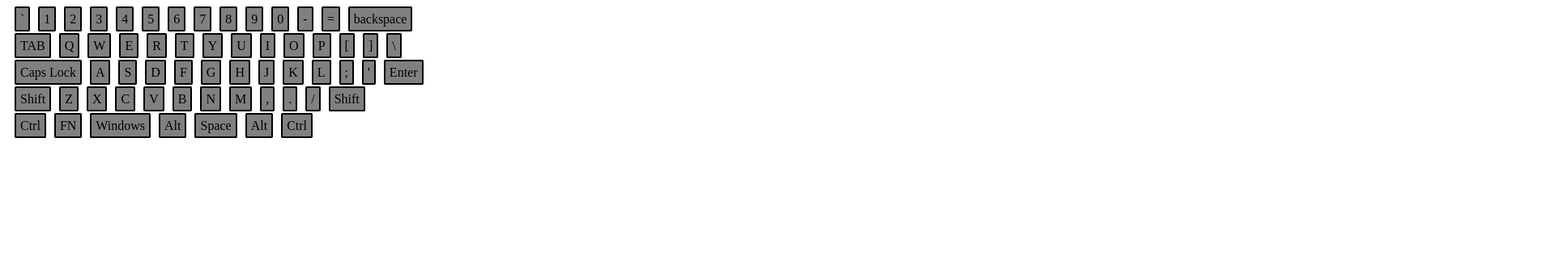
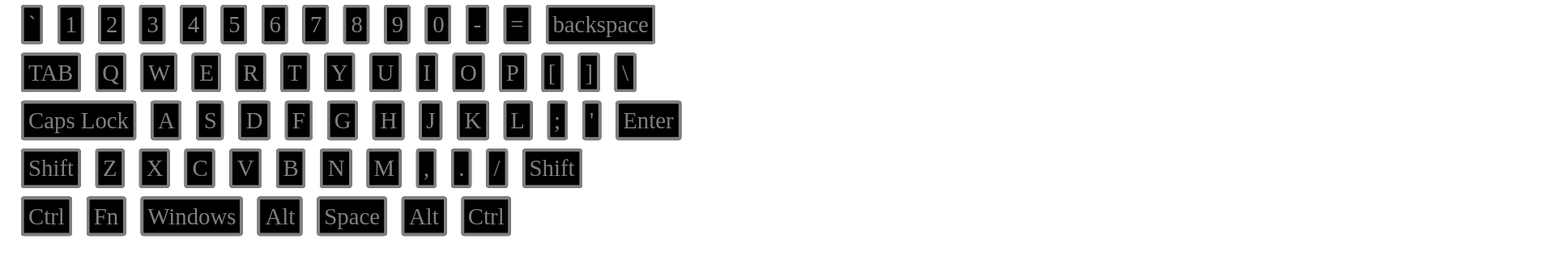
Before and after one commit to adelina2999/Front-End-Challenge, a Vue app: page / in a window 1280 px wide. Shown: the top 332 px of the page at 81% size, 1920 px wide, since content can reach past the window. Built offline with nearby package versions, Linux system fonts and the light colour scheme.

Commit message:
task number 2

```diff
--- a/src/App.vue
+++ b/src/App.vue
@@ -2,32 +2,47 @@
   <div>
     <div>
       <div class="row">
-        <div v-for="element in row1" :key="element" class="max-width">
-          <span class="button" @click="clickButton(element)">{{ element }}</span>
+        <div v-for="element in row1" :key="element.key" class="max-width" >
+          <span class="button" :class="'color-down-' + element.key, 'color-up-' + element.key"
+            @mousedown="downPress(element.key)"
+            @mouseup="upPress(element.key)"
+          > {{ element.text }}</span>
         </div>
       </div>
 
       <div class="row">
-        <div v-for="element in row2" :key="element" class="max-width">
-          <span class="button" @click="clickButton(element)">{{ element }}</span>
+        <div v-for="element in row2" :key="element.key" class="max-width" >
+          <span class="button" :class="'color-down-' + element.key, 'color-up-' + element.key"
+            @mousedown="downPress(element.key)"
+            @mouseup="upPress(element.key)"
+          > {{ element.text }}</span>
         </div>
       </div>
 
       <div class="row">
-        <div v-for="element in row3" :key="element" class="max-width">
-          <span class="button" @click="clickButton(element)">{{ element }}</span>
+        <div v-for="element in row3" :key="element.key" class="max-width" >
+          <span class="button" :class="'color-down-' + element.key, 'color-up-' + element.key"
+            @mousedown="downPress(element.key)"
+            @mouseup="upPress(element.key)"
+          > {{ element.text }}</span>
         </div>
       </div>
 
       <div class="row">
-        <div v-for="element in row4" :key="element" class="max-width">
-          <span class="button" @click="clickButton(element)">{{ element }}</span>
+        <div v-for="element in row4" :key="element.key" class="max-width" >
+          <span class="button" :class="'color-down-' + element.key, 'color-up-' + element.key"
+            @mousedown="downPress(element.key)"
+            @mouseup="upPress(element.key)"
+          > {{ element.text }}</span>
         </div>
       </div>
 
       <div class="row">
-        <div v-for="element in row5" :key="element" class="max-width">
-          <span class="button" @click="clickButton(element)">{{ element }}</span>
+        <div v-for="element in row5" :key="element.key" class="max-width" >
+          <span class="button" :class="'color-down-' + element.key, 'color-up-' + element.key"
+            @mousedown="downPress(element.key)"
+            @mouseup="upPress(element.key)"
+          > {{ element.text }}</span>
         </div>
       </div>
     </div>
@@ -38,30 +53,283 @@ export default {
   name: 'App',
   data() {
     return {
-      row1: ["`", "1", "2", "3", "4", "5", "6", "7", "8", "9", "0", "-", "=", "backspace"],
-      row2: ["TAB", "Q", "W", "E", "R", "T", "Y", "U", "I", "O", "P", "[", "]", "\\"],
-      row3: ["Caps Lock", "A", "S", "D", "F", "G", "H", "J", "K", "L", ";", "'", "Enter"],
-      row4: ["Shift", "Z", "X", "C", "V", "B", "N", "M", ",", ".", "/", "Shift"],
-      row5: ["Ctrl", "FN", "Windows", "Alt", "Space", "Alt", "Ctrl"],
+      row1: [
+        {
+          key: 'tilde',
+          text: "`"
+        },
+        {
+          key: 'one',
+          text: "1"
+        },
+        {
+          key: 'two',
+          text: "2"
+        },
+        {
+          key: 'three',
+          text: "3"
+        },
+        {
+          key: 'four',
+          text: "4"
+        },
+        {
+          key: 'five',
+          text: "5"
+        },
+        {
+          key: 'six',
+          text: "6"
+        },
+        {
+          key: 'seven',
+          text: "7"
+        },
+        {
+          key: 'eight',
+          text: "8"
+        },
+        {
+          key: 'nine',
+          text: "9"
+        },
+        {
+          key: 'zero',
+          text: "0"
+        },
+        {
+          key: 'line',
+          text: "-"
+        },
+        {
+          key: 'equal',
+          text: "="
+        },
+        {
+          key: 'backspace',
+          text: "backspace"
+        },
+      ],
+      row2: [
+        {
+          key: 'tab',
+          text: "TAB"
+        },
+        {
+          key: 'q',
+          text: "Q"
+        },
+        {
+          key: 'w',
+          text: "W"
+        },
+        {
+          key: 'e',
+          text: "E"
+        },
+        {
+          key: 'r',
+          text: "R"
+        },
+        {
+          key: 't',
+          text: "T"
+        },
+        {
+          key: 'y',
+          text: "Y"
+        },
+        {
+          key: 'u',
+          text: "U"
+        },
+        {
+          key: 'i',
+          text: "I"
+        },
+        {
+          key: 'o',
+          text: "O"
+        },
+        {
+          key: 'p',
+          text: "P"
+        },
+        {
+          key: 'open-bracket',
+          text: "["
+        },
+        {
+          key: 'closed-bracket',
+          text: "]"
+        },
+        {
+          key: 'back-slash',
+          text: "\\"
+        },
+      ],
+      row3: [
+        {
+          key: 'caps-lock',
+          text: "Caps Lock"
+        },
+        {
+          key: 'a',
+          text: "A"
+        },
+        {
+          key: 's',
+          text: "S"
+        },
+        {
+          key: 'd',
+          text: "D"
+        },
+        {
+          key: 'f',
+          text: "F"
+        },
+        {
+          key: 'g',
+          text: "G"
+        },
+        {
+          key: 'h',
+          text: "H"
+        },
+        {
+          key: 'j',
+          text: "J"
+        },
+        {
+          key: 'k',
+          text: "K"
+        },
+        {
+          key: 'l',
+          text: "L"
+        },
+        {
+          key: 'semicolons',
+          text: ";"
+        },
+        {
+          key: "apostrophe",
+          text: "'"
+        },
+        {
+          key: 'enter',
+          text: "Enter"
+        },
+      ],
+      row4: [
+        {
+          key: 'left-shift',
+          text: "Shift"
+        },
+        {
+          key: 'z',
+          text: "Z"
+        },
+        {
+          key: 'x',
+          text: "X"
+        },
+        {
+          key: 'c',
+          text: "C"
+        },
+        {
+          key: 'v',
+          text: "V"
+        },
+        {
+          key: 'b',
+          text: "B"
+        },
+        {
+          key: 'n',
+          text: "N"
+        },
+        {
+          key: 'm',
+          text: "M"
+        },
+        {
+          key: '',
+          text: ","
+        },
+        {
+          key: 'dot',
+          text: "."
+        },
+        {
+          key: 'forward-slash',
+          text: "/"
+        },
+        {
+          key: 'right-shift',
+          text: "Shift"
+        },
+      ],
+      row5: [
+        {
+          key: 'left-control',
+          text: "Ctrl"
+        },
+        {
+          key: 'fn',
+          text: "Fn"
+        },
+        {
+          key: 'windows',
+          text: "Windows"
+        },
+        {
+          key: 'left-alt',
+          text: "Alt"
+        },
+        {
+          key: 'space',
+          text: "Space"
+        },
+        {
+          key: 'right-alt',
+          text: "Alt"
+        },
+        {
+          key: 'right-control',
+          text: "Ctrl"
+        },
+      ],
     }
   },
   methods: {
-    clickButton(element) {
-      console.log(element)
+    downPress(element) {
+      const className = 'color-down-' + element;
+      document.getElementsByClassName(className)[0].style.color = "blue";
+    },
+    upPress(element) {
+      const className = 'color-up-' + element;
+      document.getElementsByClassName(className)[0].style.color = "green";
     }
   }
 }
 </script>
 <style>
-
+body {
+  transform: scale(1.8);
+  transform-origin: 0 0;
+}
 .button {
   cursor: pointer;
   margin-left: 10px;
-  height: 20px;
-  padding: 5px;
-  background-color: gray;
+  padding: 3px;
+  background-color: black;
+  color: gray;
   border-radius: 2px;
-  border: 2px solid black;
+  border: 2px solid gray;
 }
 
 .max-width {
```
